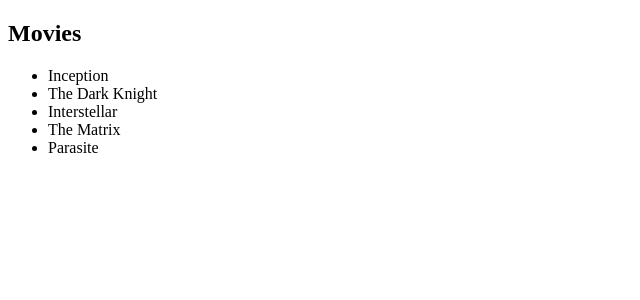
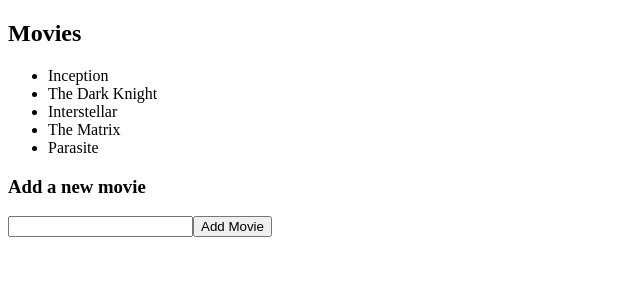
Before and after one commit to serhat-bca/p6_ch2_26, a React (Vite) app in the folder movies/: page / in a window 1280 px wide. Shown: the top 300 px of the page, without its empty margins (0-640 px from the left). Built offline with nearby package versions, Linux system fonts and the light colour scheme.

Commit message:
uncontrolled and  controlled fields added.

```diff
--- a/movies/src/App.jsx
+++ b/movies/src/App.jsx
@@ -1,6 +1,20 @@
 import Movie from "./components/Movie";
+import { useState } from "react";
 
 const App = ({ movies }) => {
+  const [movieList, setMovies] = useState(movies);
+  const [movieName, setName] = useState("");
+
+  const handleSubmit = (e) => {
+    e.preventDefault();
+    console.log("Form Submitted");
+    // uncontrolled input field
+    // console.log("Message:", e.target.movieName.value);
+    // e.target.movieName.value = "";
+    console.log("Messgae: ",movieName)
+    setName("");
+  };
+
   return (
     <div>
       <h2>Movies</h2>
@@ -9,6 +23,11 @@
           <Movie key={m.id} movie={m} />
         ))}
       </ul>
+      <h3>Add a new movie</h3>
+      <form onSubmit={handleSubmit}>
+        <input onChange={(e) => setName(e.target.value)} value={movieName} />
+        <button type="submit">Add Movie</button>
+      </form>
     </div>
   );
 };
```
